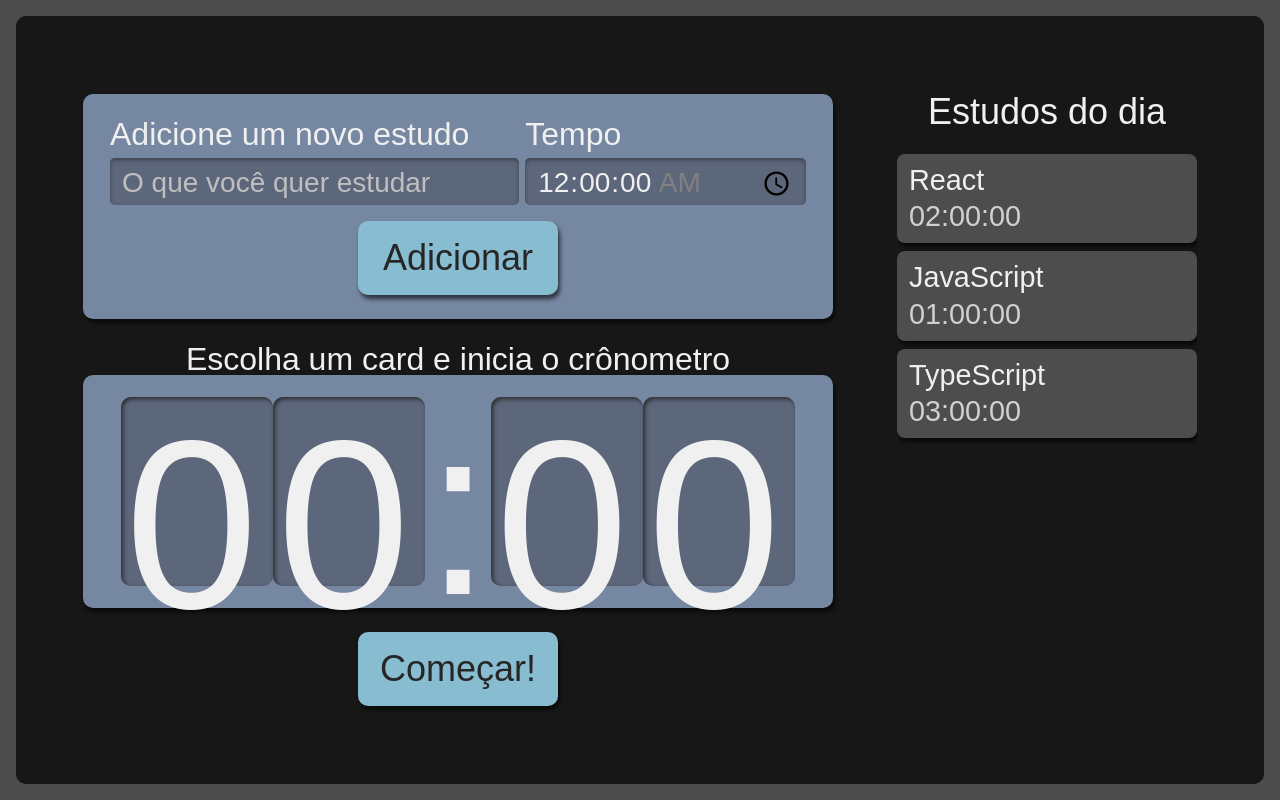
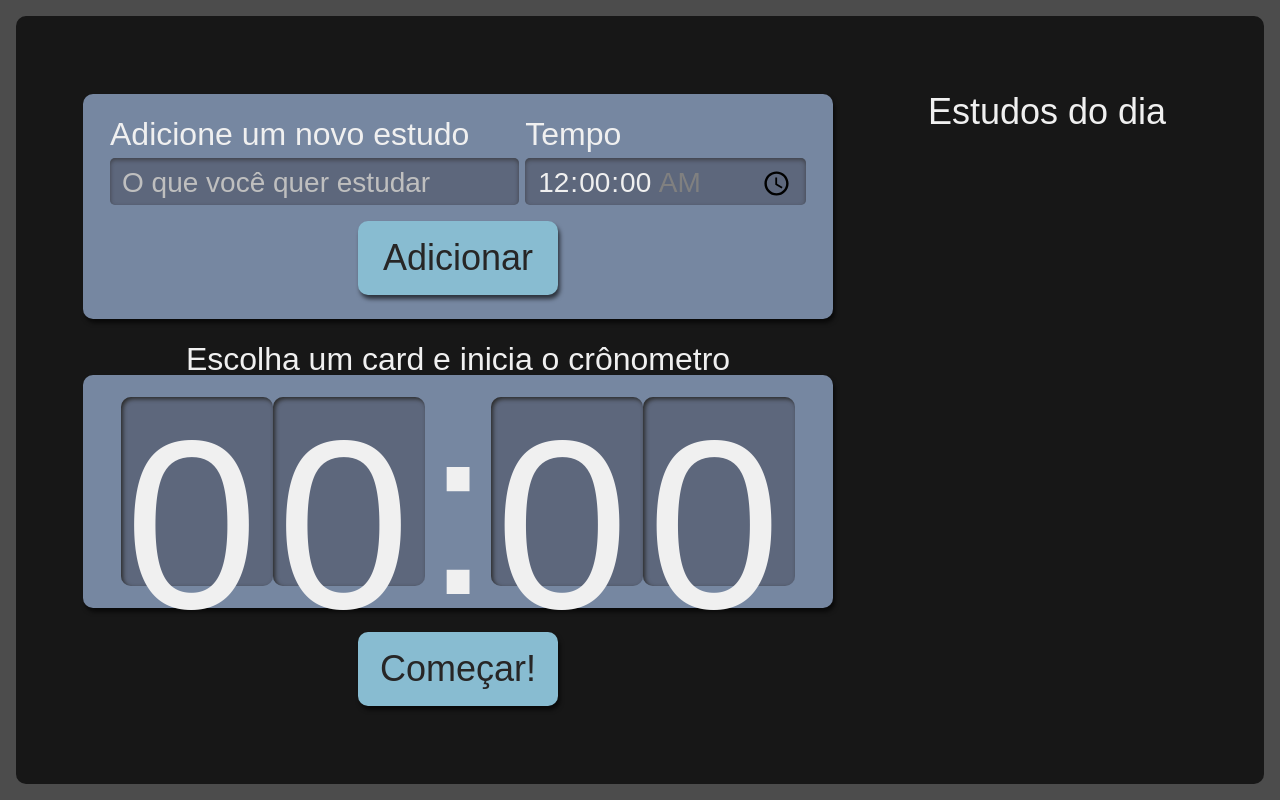
Before and after one commit to pauloclebson/alura-studies, a React (Create React App) app: page / in a window 1280 px wide. Built offline with nearby package versions, Linux system fonts and the light colour scheme.

Commit message:
add useState no formulario e na lista

```diff
--- a/src/components/Botao/index.tsx
+++ b/src/components/Botao/index.tsx
@@ -1,10 +1,11 @@
 import React from "react";
 import style from "./Botao.module.scss";
 
-class Botao extends React.Component<{children: React.ReactNode}>{
+class Botao extends React.Component<{children: React.ReactNode, type?: "button" | "submit" | "reset" | undefined }>{
   render(){
+    const{ type = "button" } = this.props;
     return(
-      <button className={style.botao}>
+      <button type ={ type } className={style.botao}>
         {this.props.children}
       </button>
     )
--- a/src/components/Formulario/index.tsx
+++ b/src/components/Formulario/index.tsx
@@ -1,8 +1,11 @@
 import React from "react";
 import Botao from "../Botao";
 import style from './Formulario.module.scss';
+import { ITarefa } from "../../types/tarefas";
 
-class Formulario extends React.Component{
+class Formulario extends React.Component <{
+  setTarefas: React.Dispatch<React.SetStateAction<ITarefa[]>>
+}> {
   state = {
     tarefa: "",
     tempo: "00:00"
@@ -10,7 +13,7 @@ class Formulario extends React.Component{
 
   adicionarTarefa(evento: React.FormEvent<HTMLFormElement>){
     evento.preventDefault();
-    console.log("state: ", this.state)
+    this.props.setTarefas(tarefasAntigas => [...tarefasAntigas, {...this.state}])
   }
   render(){
     return(
@@ -44,7 +47,7 @@ class Formulario extends React.Component{
             max="01:30:00"
             />
         </div>
-        <Botao>
+        <Botao type="submit" >
           Adicionar
         </Botao>
       </form>
--- a/src/components/Lista/index.tsx
+++ b/src/components/Lista/index.tsx
@@ -1,28 +1,12 @@
-import React, { useState } from "react";
 import style from "./Lista.module.scss"
 import Item from "./Item";
+import { ITarefa } from "../../types/tarefas";
 
-function Lista(){
-  const [tarefas, setTarefas] = useState(
-    [{
-      tarefa: 'React',
-      tempo: '02:00:00'
-    },
-    {
-      tarefa: 'JavaScript',
-      tempo: '01:00:00'
-    },
-    {
-      tarefa: 'TypeScript',
-      tempo: '03:00:00'
-    }]
-  )
+function Lista({ tarefas}: {tarefas: ITarefa[]}){
+
   return(
     <aside className={style.listaTarefas}>
-      <h2 onClick={() => {
-        console.log("h2 clicado")
-        setTarefas([...tarefas, { tarefa: 'Estudar estado', tempo: "05:00:00"}])
-      }}>Estudos do dia</h2>
+      <h2>Estudos do dia</h2>
       <ul>
         {tarefas.map((item, index) => (
           <Item
--- a/src/pages/App.tsx
+++ b/src/pages/App.tsx
@@ -1,14 +1,16 @@
-import React from 'react';
+import React, { useState } from 'react';
 import Formulario from '../components/Formulario';
 import Lista from '../components/Lista';
 import style from './App.module.scss';
 import Cronometro from '../components/Cronometro';
+import { ITarefa } from '../types/tarefas';
 
 function App() {
+  const [tarefas, setTarefas] = useState<ITarefa[]>([])
   return (
     <div className={style.AppStyle}>
-      <Formulario />
-      <Lista />
+      <Formulario setTarefas={setTarefas} />
+      <Lista tarefas={tarefas} />
       <Cronometro />
     </div>
   );
--- /dev/null
+++ b/src/types/tarefas.ts
@@ -0,0 +1,4 @@
+export interface ITarefa {
+  tarefa: string,
+  tempo: string
+}
```
